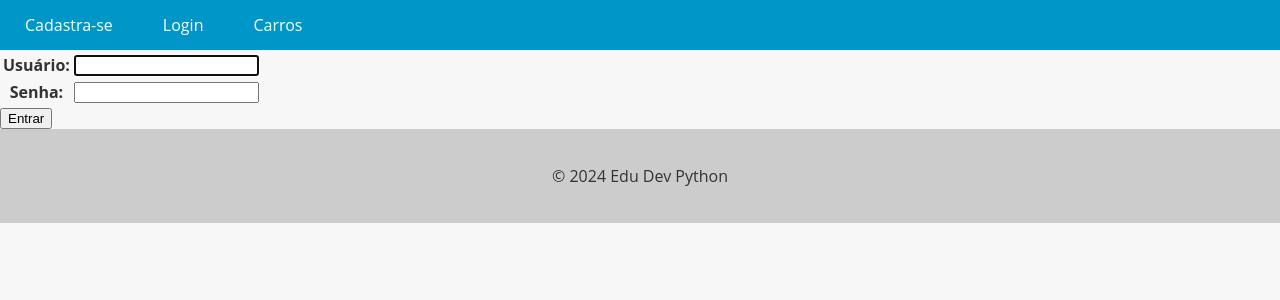
After one commit to Eduardo-Alves1/carros, a Django app: page /login/ in a window 1280 px wide. The commit adds this page. Shown: the top 300 px of the page. Run offline with Django 5.2, Linux system fonts and the light colour scheme.

Commit message:
Sitema De Login

```diff
--- /dev/null
+++ b/accounts/templates/login.html
@@ -0,0 +1,15 @@
+{% extends "base.html" %}
+
+{% block content %}
+
+    <form method="post">
+    {%csrf_token %}
+
+        <table>
+            {{login_form.as_table}}
+        </table>
+        <input type="submit" value="Entrar" class="btn btn-primary">
+    </form>
+
+
+{% endblock content %}
--- a/accounts/views.py
+++ b/accounts/views.py
@@ -1,12 +1,31 @@
 from django.shortcuts import render, redirect
-from django.contrib.auth.forms import UserCreationForm
+from django.contrib.auth import authenticate, login, logout
+from django.contrib.auth.forms import UserCreationForm, AuthenticationForm
 
 def register_view(request):
     if request.method == 'POST':
         user_form = UserCreationForm(request.POST)
         if user_form.is_valid():
             user_form.save()
-            return redirect('cars_list')
+            return redirect('login')
     else:
         user_form = UserCreationForm()
     return render(request,'register.html', {'user_form': user_form})
+
+def login_view(request):
+    if request.method == 'POST':
+        username = request.POST['username']
+        password = request.POST['password']
+        user = authenticate(request,username=username, password=password)
+        if user is not None:
+            login(request,user)
+            return redirect('cars_list')
+        else:
+            login_form = AuthenticationForm()
+    else:
+        login_form = AuthenticationForm()
+    return render(request, 'login.html', {'login_form':login_form})
+
+def logout_view(request):
+    logout(request)
+    return redirect('cars_list')
--- a/app/templates/base.html
+++ b/app/templates/base.html
@@ -11,8 +11,22 @@
   <header>
     <nav>
       <ul>
+      {% if user.is_authenticated %}
+        <li> Olá, {{ user.username }}</li>
+        <li><a href="{% url 'new_car' %}">Novos Carros</a></li>
+      {% endif %}
+
+      {% if not user.is_authenticated%}
+
+        <li><a href="{% url 'register' %}">Cadastra-se</a></li>
+        <li><a href="{% url 'login' %}">Login</a></li>
+      {% endif %}
+
         <li><a href="{% url 'cars_list' %}">Carros</a></li>
-        <li><a href="{% url 'new_car' %}">Novos Carros</a></li>
+      {% if user.is_authenticated %}
+      <li><a href="{% url 'logout' %}">Sair</a></li>
+
+      {% endif %}
       </ul>
     </nav>
   </header>
--- a/app/urls.py
+++ b/app/urls.py
@@ -4,11 +4,13 @@ from django.urls import path
 from django.conf import settings
 from django.conf.urls.static import static
 from cars.views import cars_viwe, new_car_view
-from accounts.views import register_view
+from accounts.views import register_view, login_view, logout_view
 
 urlpatterns = [
     path('admin/', admin.site.urls),
     path('cars/', cars_viwe, name='cars_list'),
     path('new_car/',new_car_view, name='new_car'),
     path('registers/',register_view, name='register'),
+    path('login/',login_view, name='login'),
+    path('logout/',logout_view, name='logout'),
 ] + static(settings.MEDIA_URL, document_root=settings.MEDIA_ROOT) #CONFIGURAÇÃO DE IMAGENS
```
Also changed, not shown: db.sqlite3.
